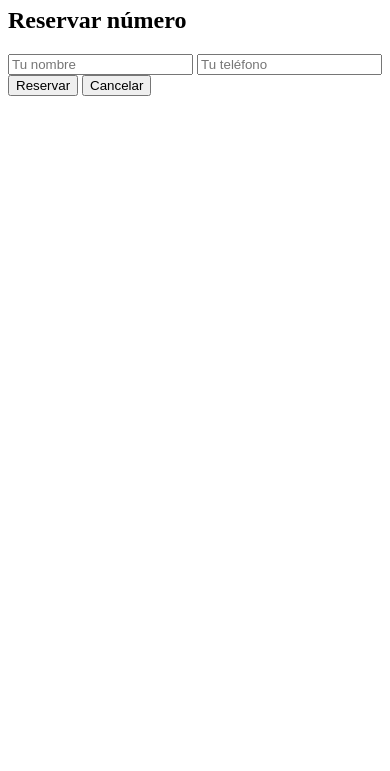
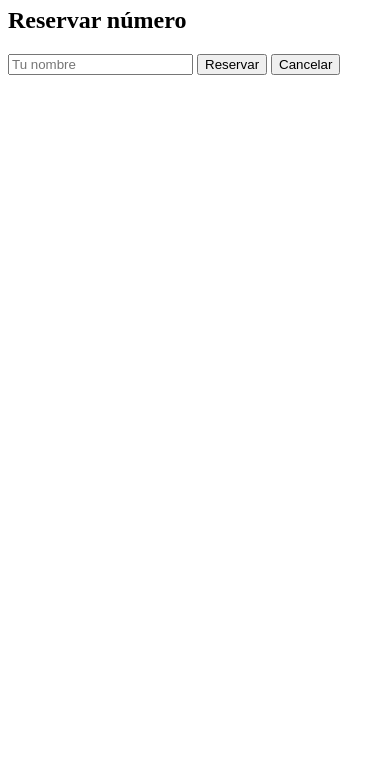
Before and after one commit to SvHector/sorteo, a plain HTML site: page public.html in a window 390 px wide. Shown: the part 73-844 px from the top of the page. Drawn offline with Linux system fonts and the light colour scheme; no server answers.

Commit message:
Remove telephone input from public.html
Removed the telephone input field from the form.

```diff
--- a/public.html
+++ b/public.html
@@ -21,8 +21,6 @@
 <p id="numeroSeleccionado"></p>
 
 <input id="nombre" placeholder="Tu nombre">
-<input id="telefono" placeholder="Tu teléfono">
-
 <button onclick="reservar()">Reservar</button>
 <button onclick="cerrarModal()">Cancelar</button>
 
```
